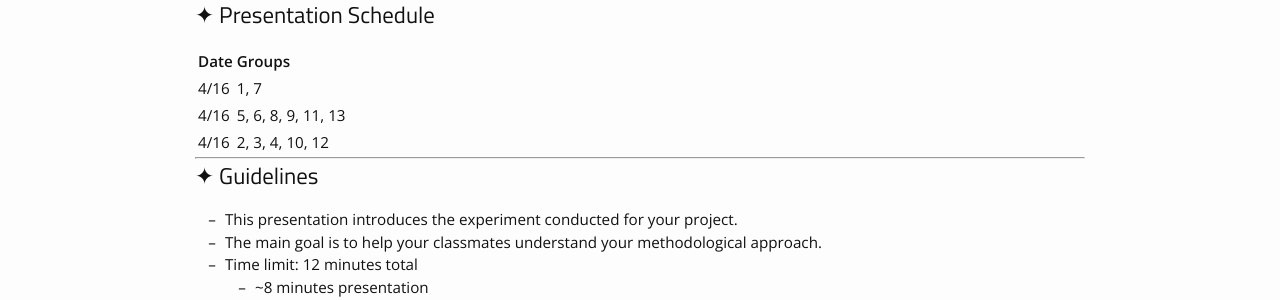
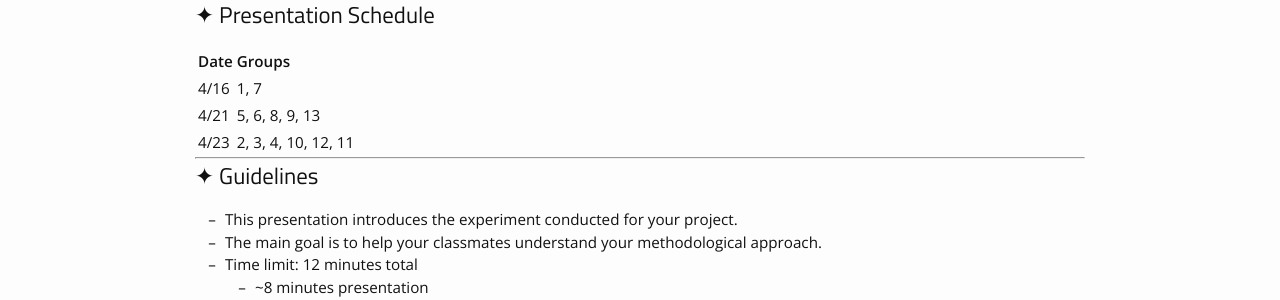
Before and after one commit to hksung/Spring26_PSYC681, a Jekyll site: the page built from _assignments/5_final presentation.md, in a window 1280 px wide. Shown: the part 296-596 px from the top of the page. Built offline with Jekyll 4.4.1, drawn with Linux system fonts in a browser that asks for light colours; nearby versions of some CDN libraries.

Commit message:
schedule updated

```diff
--- a/_assignments/5_final presentation.md
+++ b/_assignments/5_final presentation.md
@@ -13,8 +13,8 @@ due_event:
 | Date | Groups |
 | :--- | :----- |
 | 4/16 | 1, 7 |
-| 4/16 | 5, 6, 8, 9, 11, 13 |
-| 4/16 | 2, 3, 4, 10, 12 |
+| 4/21 | 5, 6, 8, 9, 13 |
+| 4/23 | 2, 3, 4, 10, 12, 11 |
 
 ---
 
```
Also changed, not shown: 1 other file.
